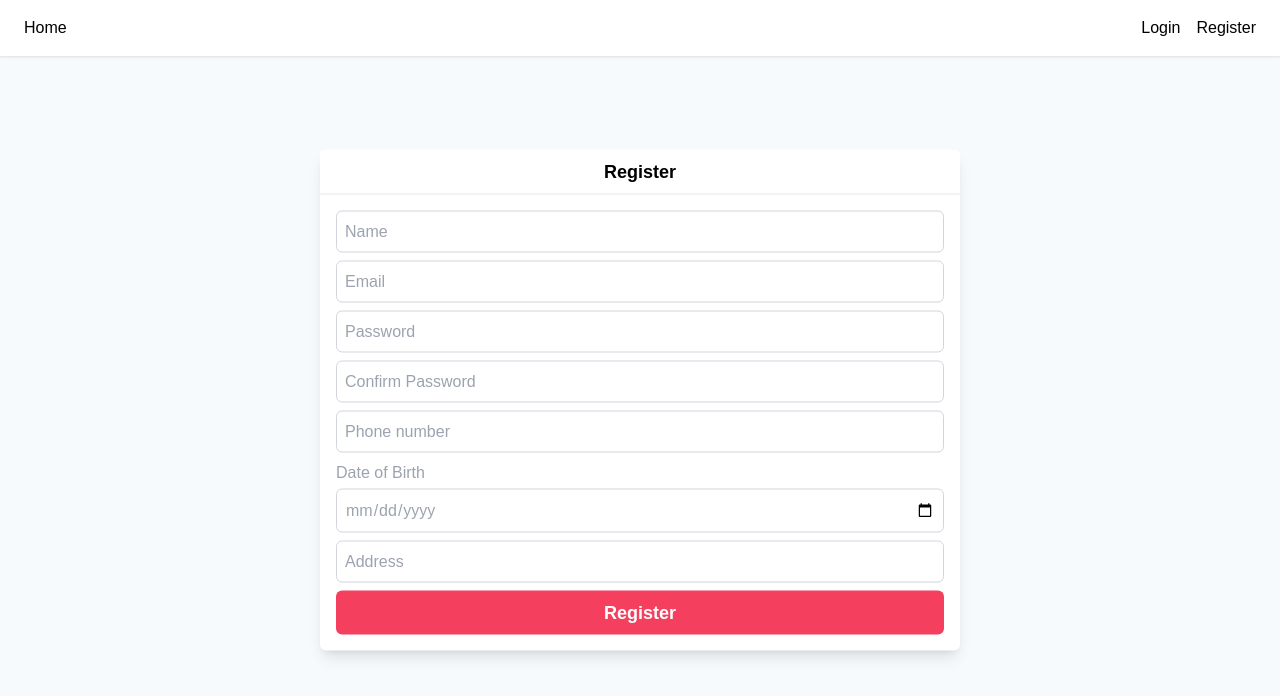
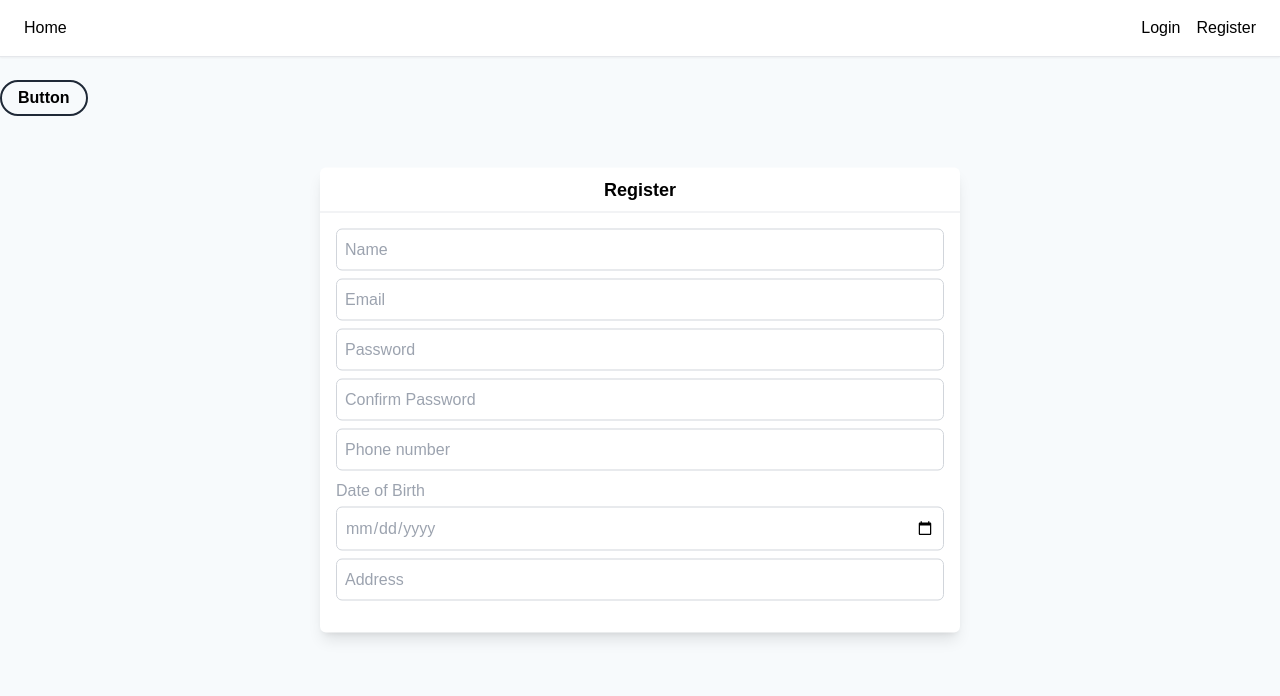
Before and after one commit to Cupinja-EventfulMB/SpletnoProgramiranje, a React (Create React App) app in the folder client/: page /register in a window 1280 px wide. Shown: the top 696 px of the page. Built offline with nearby package versions, Linux system fonts and the light colour scheme; no server answers.

Commit message:
EMB-55 Button fix

```diff
--- a/client/src/App.js
+++ b/client/src/App.js
@@ -8,6 +8,7 @@ import TestComponent from "components/Test";
 import { useEffect, useState } from "react";
 import io from "socket.io-client";
 import  useSocket from "hooks/useSocket";
+import Button from "components/Button";
 
 
 function App() {
@@ -24,6 +25,7 @@ function App() {
           <div className="pt-20">
             {/* User ID: {user._id} */}
             {token}
+            <Button title={"Button"} outline />
             <Routes>
               <Route path="/" element={<LandingPage socket={socket} />} />
               <Route path="/login" element={<LoginPage />} />
--- a/client/src/components/Button.jsx
+++ b/client/src/components/Button.jsx
@@ -1,19 +1,25 @@
-const Button = ({ text, onClick, outline, small }) => {
+const Button = ({ title, action, primary, outline, disabled }) => {
   return (
     <button
-      onClick={onClick}
+      onClick={action}
+      disabled={disabled}
       className={`
-        bg-rose-500
-        rounded-md
-        text-white
-        font-semibold
-        hover:bg-rose-400
-        transition
-        duration-150
-        ${small ? "px-4 py-1 text-sm" : "px-6 py-2 text-lg w-full"}
-        `}
+      rounded-full
+      px-4
+      py-[4px]
+      font-semibold
+      hover:opacity-80
+      transition
+      duration-200
+
+      ${outline && primary ? "border-[2px] border-rose-500 text-gray-800" : ""}
+      ${outline && !primary ? "border-[2px] border-gray-800" : ""}
+      ${!outline && primary ? "bg-rose-500 text-white" : ""}
+      ${disabled && primary ? "bg-rose-500 opacity-80 cursor-not-allowed" : ""}
+
+  `}
     >
-      {text}
+      {title}
     </button>
   );
 };
```
